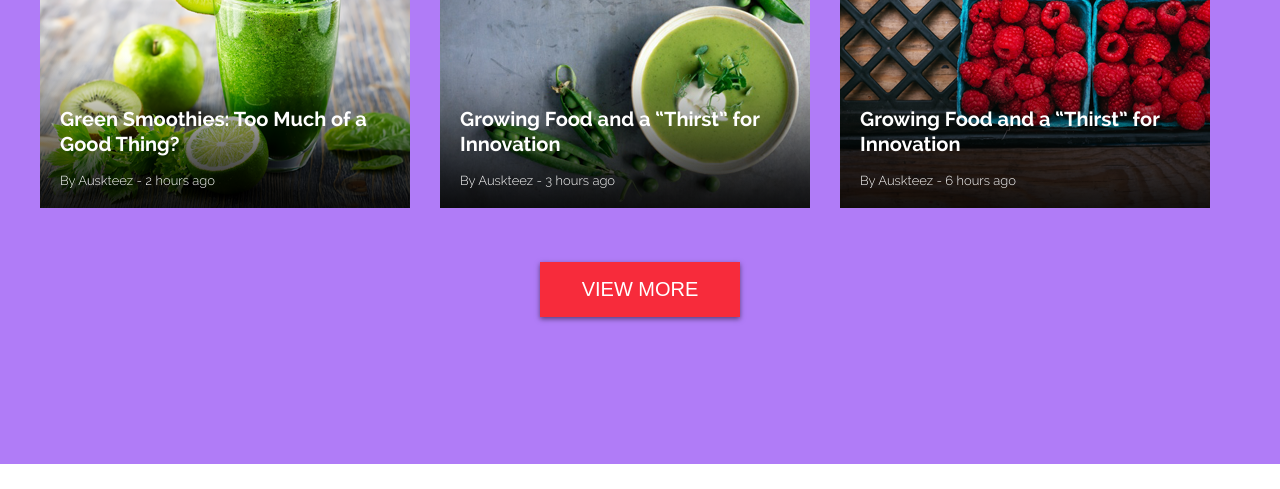
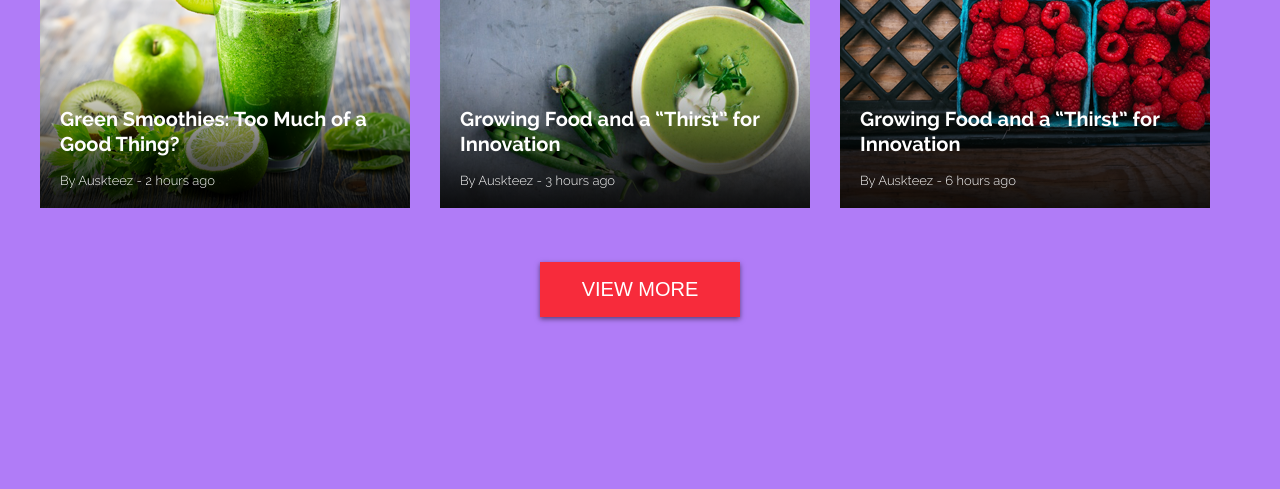
Before and after one commit to nybik1/BeetrootBohdan, a plain HTML site: page HwLesson_8/index.html in a window 1280 px wide. Shown: the part 425-914 px from the top of the page. After the commit the page ends 800 px from the top, so only its background shows below. Drawn offline with Linux system fonts and the light colour scheme.

Commit message:
delete setting/ fix background

```diff
--- a/HwLesson_8/main.css
+++ b/HwLesson_8/main.css
@@ -23,11 +23,12 @@
     margin: 0;
 }
 
+body {
+    background-color: #b07cf7;
+}
+
 .wrapper {
     margin: 25px auto;
-    max-width: 1500px;
-    height: 864px;
-    background-color: #b07cf7;
     font-family: "Raleway-Black", sans-serif;
 }
 
```
